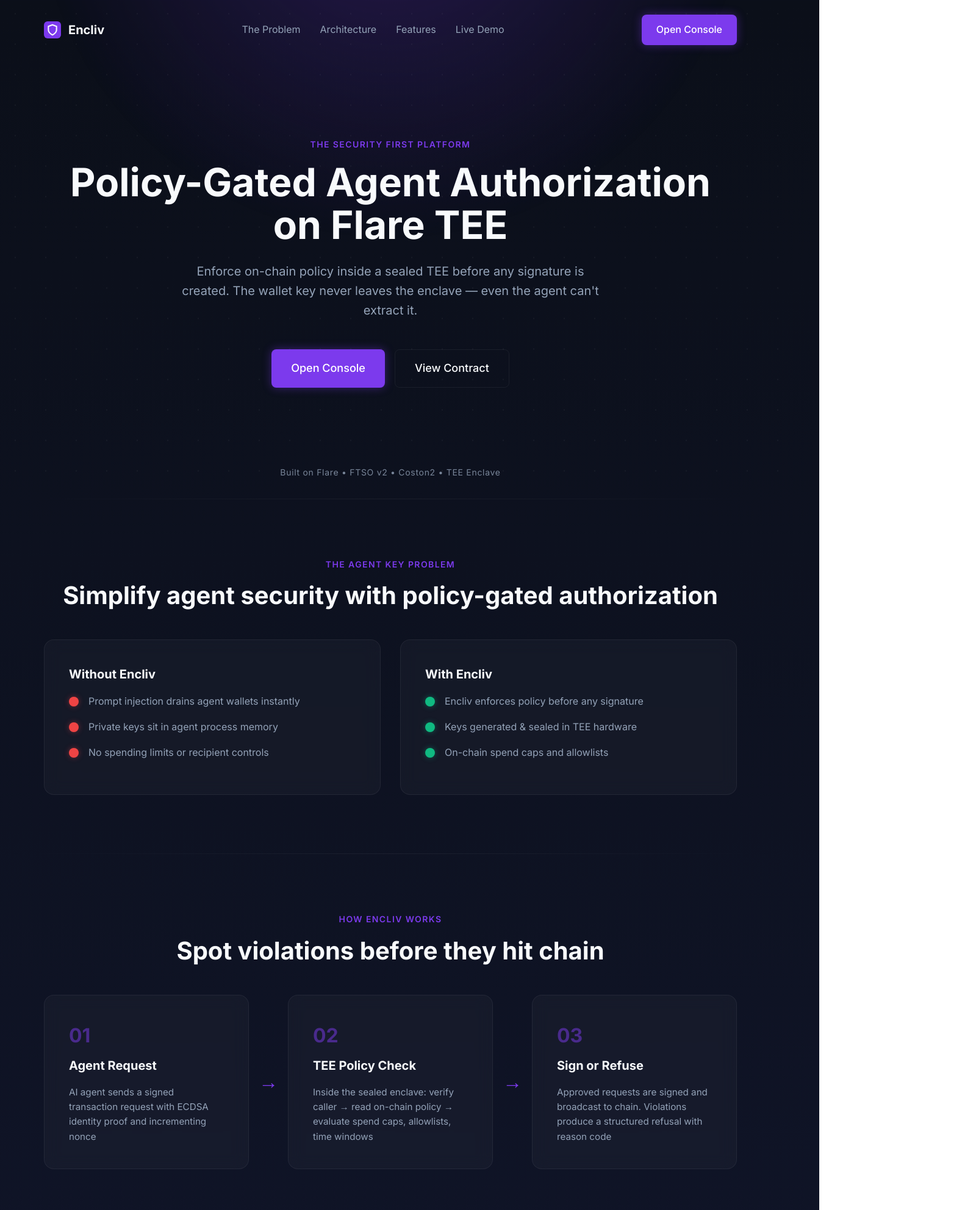
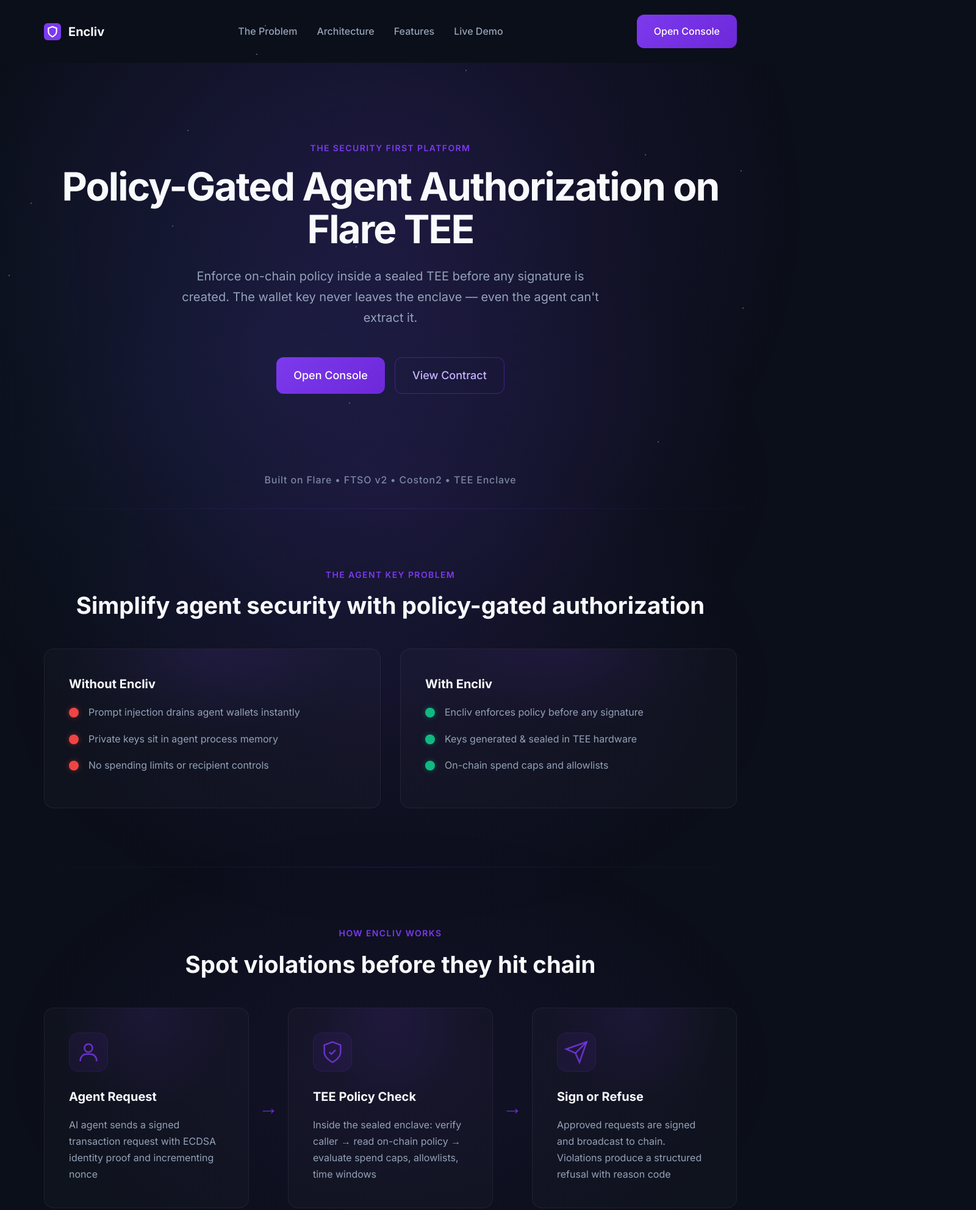
Before and after one commit to GreatSage-dev/Encliv, a plain HTML site: page website/index.html in a window 1280 px wide. Shown: the top 1985 px of the page at 61% size, 1600 px wide, since content can reach past the window. Drawn offline with Linux system fonts and the light colour scheme.

Commit message:
feat: ultra-premium UI - inner card lights, rich SVG icons, aurora hero glow, floating particles

```diff
--- a/website/css/style.css
+++ b/website/css/style.css
@@ -1,14 +1,11 @@
 :root {
   /* Colors */
   --bg-dark: #0B0F19;
-  --bg-darker: #131832;
   --text-heading: #F8FAFC;
   --text-body: #94A3B8;
   --primary: #7C3AED;
-  --primary-hover: #6D28D9;
-  --card-bg: rgba(255, 255, 255, 0.03);
-  --card-border: rgba(255, 255, 255, 0.06);
-  --glow-purple: rgba(124, 58, 237, 0.5);
+  --primary-glow: rgba(124, 58, 237, 0.4);
+  --blue-glow: rgba(59, 130, 246, 0.08);
 }
 
 * {
@@ -20,52 +17,13 @@
 body {
   font-family: 'Inter', sans-serif;
   background-color: var(--bg-dark);
-  background: linear-gradient(180deg, var(--bg-dark) 0%, var(--bg-darker) 100%);
   color: var(--text-body);
-  line-height: 1.6;
+  line-height: 1.7;
   overflow-x: hidden;
 }
 
 html {
   scroll-behavior: smooth;
-}
-
-/* Background Effects */
-.light-rays {
-  position: absolute;
-  top: -20%;
-  left: 50%;
-  transform: translateX(-50%);
-  width: 100vw;
-  height: 80vh;
-  background: radial-gradient(circle at top center, rgba(124, 58, 237, 0.25) 0%, transparent 60%);
-  pointer-events: none;
-  z-index: -2;
-  animation: pulse-rays 6s infinite alternate;
-}
-
-@keyframes pulse-rays {
-  0% { opacity: 0.6; transform: translateX(-50%) scale(1); }
-  100% { opacity: 1; transform: translateX(-50%) scale(1.1); }
-}
-
-.particles {
-  position: fixed;
-  top: 0;
-  left: 0;
-  width: 100vw;
-  height: 100vh;
-  pointer-events: none;
-  z-index: -1;
-  background-image: radial-gradient(rgba(255, 255, 255, 0.1) 1px, transparent 1px);
-  background-size: 50px 50px;
-  animation: move-particles 100s linear infinite;
-  opacity: 0.5;
-}
-
-@keyframes move-particles {
-  0% { transform: translateY(0); }
-  100% { transform: translateY(-50px); }
 }
 
 /* Typography */
@@ -75,7 +33,7 @@
 }
 
 .section-title {
-  font-size: 2.5rem;
+  font-size: clamp(1.75rem, 3vw, 2.5rem);
   margin-bottom: 3rem;
   line-height: 1.2;
 }
@@ -101,21 +59,87 @@
   color: #10b981;
 }
 
+.section-desc {
+  font-size: 1.125rem;
+  max-width: 600px;
+  margin: 0 auto 2rem;
+}
+
 /* Layout */
 .container {
   max-width: 1200px;
   margin: 0 auto;
   padding: 0 2rem;
+  position: relative;
+  z-index: 1;
 }
 
 .section {
   padding: 6rem 0;
+  position: relative;
+}
+
+/* Ambient Light for Every Section */
+.section::before {
+  content: '';
+  position: absolute;
+  top: 50%;
+  left: 50%;
+  transform: translate(-50%, -50%);
+  width: 100vw;
+  height: 100vh;
+  background: radial-gradient(ellipse at center, rgba(124, 58, 237, 0.08) 0%, transparent 70%);
+  pointer-events: none;
+  z-index: 0;
+}
+
+.section-hero::before {
+  content: '';
+  position: absolute;
+  top: 0;
+  left: 50%;
+  transform: translateX(-50%);
+  width: 150vw;
+  height: 150vh;
+  background:
+    radial-gradient(circle at 50% 20%, rgba(124, 58, 237, 0.15) 0%, transparent 50%),
+    radial-gradient(circle at 40% 40%, rgba(59, 130, 246, 0.08) 0%, transparent 50%);
+  pointer-events: none;
+  z-index: 0;
 }
 
 .divider {
   height: 1px;
   width: 100%;
-  background: linear-gradient(90deg, transparent, var(--card-border), transparent);
+  background: linear-gradient(to right, transparent, rgba(124, 58, 237, 0.2), transparent);
+}
+
+/* Particles */
+.particles-container {
+  position: fixed;
+  top: 0;
+  left: 0;
+  width: 100vw;
+  height: 100vh;
+  pointer-events: none;
+  z-index: 0;
+  overflow: hidden;
+}
+
+.particle {
+  position: absolute;
+  width: 2px;
+  height: 2px;
+  background-color: rgba(255, 255, 255, 0.4);
+  border-radius: 50%;
+  animation: float-particle linear infinite;
+}
+
+@keyframes float-particle {
+  from { transform: translateY(100vh); opacity: 0; }
+  10% { opacity: 1; }
+  90% { opacity: 1; }
+  to { transform: translateY(-100vh); opacity: 0; }
 }
 
 /* Buttons */
@@ -123,8 +147,7 @@
   display: inline-flex;
   align-items: center;
   justify-content: center;
-  padding: 0.75rem 1.5rem;
-  border-radius: 8px;
+  border-radius: 12px;
   font-weight: 500;
   text-decoration: none;
   transition: all 0.3s ease;
@@ -134,31 +157,32 @@
 }
 
 .btn-primary {
-  background-color: var(--primary);
+  background: linear-gradient(135deg, #7C3AED, #6D28D9);
   color: white;
-  box-shadow: 0 0 15px rgba(124, 58, 237, 0.4);
+  padding: 14px 28px;
+  outline: 2px solid transparent;
+  outline-offset: 2px;
 }
 
 .btn-primary:hover {
-  background-color: var(--primary-hover);
-  box-shadow: 0 0 25px rgba(124, 58, 237, 0.6);
+  filter: brightness(1.1);
+  outline-color: rgba(124, 58, 237, 0.5);
   transform: translateY(-2px);
 }
 
 .btn-outline {
   background-color: transparent;
-  color: var(--text-heading);
-  border: 1px solid var(--card-border);
+  color: #C4B5FD;
+  border: 1px solid rgba(124, 58, 237, 0.4);
+  padding: 14px 28px;
 }
 
 .btn-outline:hover {
-  background-color: var(--card-bg);
-  border-color: var(--primary);
+  border-color: rgba(124, 58, 237, 0.8);
   transform: translateY(-2px);
 }
 
 .btn-lg {
-  padding: 1rem 2rem;
   font-size: 1.125rem;
 }
 
@@ -192,6 +216,7 @@
   display: flex;
   align-items: center;
   justify-content: center;
+  color: white;
 }
 
 .nav-links {
@@ -203,6 +228,7 @@
   color: var(--text-body);
   text-decoration: none;
   transition: color 0.3s ease;
+  font-weight: 500;
 }
 
 .nav-links a:hover {
@@ -215,7 +241,8 @@
 }
 
 .hero-title {
-  font-size: 4rem;
+  font-size: clamp(2.5rem, 5vw, 4rem);
+  letter-spacing: -0.03em;
   margin-bottom: 1.5rem;
   line-height: 1.1;
 }
@@ -238,25 +265,37 @@
 }
 
 .trust-text {
-  font-size: 0.875rem;
+  font-size: 1rem;
   color: var(--text-body);
   letter-spacing: 0.05em;
   opacity: 0.8;
+  font-weight: 500;
 }
 
 /* Glass Cards */
 .glass-card {
-  background: var(--card-bg);
-  border: 1px solid var(--card-border);
-  backdrop-filter: blur(12px);
-  -webkit-backdrop-filter: blur(12px);
+  background: rgba(255, 255, 255, 0.02);
+  border: 1px solid rgba(255, 255, 255, 0.06);
   border-radius: 16px;
   padding: 2.5rem;
-  transition: all 0.4s ease;
+  position: relative;
+  overflow: hidden;
+  transition: transform 0.3s ease, background 0.3s ease, border-color 0.3s ease;
+}
+
+.glass-card::before {
+  content: '';
+  position: absolute;
+  top: 0;
+  left: 0;
+  width: 100%;
+  height: 60%;
+  background: radial-gradient(ellipse at top center, rgba(124, 58, 237, 0.1) 0%, transparent 60%);
+  pointer-events: none;
 }
 
 .glass-card:hover {
-  box-shadow: 0 10px 30px var(--glow-purple);
+  background: rgba(255, 255, 255, 0.04);
   border-color: rgba(124, 58, 237, 0.3);
   transform: translateY(-5px);
 }
@@ -265,11 +304,15 @@
   font-size: 1.25rem;
   margin-bottom: 1rem;
   color: var(--text-heading);
+  position: relative;
+  z-index: 1;
 }
 
 .card-desc {
-  font-size: 0.95rem;
+  font-size: 1rem;
   color: var(--text-body);
+  position: relative;
+  z-index: 1;
 }
 
 /* Comparison Grid */
@@ -282,6 +325,8 @@
 .check-list {
   list-style: none;
   padding: 0;
+  position: relative;
+  z-index: 1;
 }
 
 .check-list li {
@@ -295,7 +340,7 @@
   content: '';
   position: absolute;
   left: 0;
-  top: 5px;
+  top: 6px;
   width: 16px;
   height: 16px;
   border-radius: 50%;
@@ -324,18 +369,23 @@
   text-align: left;
 }
 
-.flow-number {
-  color: var(--primary);
-  font-size: 2rem;
-  font-weight: 700;
-  margin-bottom: 0.5rem;
-  opacity: 0.5;
+.flow-icon {
+  width: 64px;
+  height: 64px;
+  border-radius: 16px;
+  background: rgba(124, 58, 237, 0.08);
+  border: 1px solid rgba(124, 58, 237, 0.15);
+  display: flex;
+  align-items: center;
+  justify-content: center;
+  margin-bottom: 1.5rem;
+  position: relative;
+  z-index: 1;
 }
 
 .flow-arrow {
   font-size: 2rem;
-  color: var(--primary);
-  opacity: 0.5;
+  color: rgba(124, 58, 237, 0.8);
 }
 
 /* Features Grid */
@@ -346,8 +396,22 @@
 }
 
 .feature-icon {
-  font-size: 2rem;
+  width: 64px;
+  height: 64px;
+  border-radius: 16px;
+  background: rgba(124, 58, 237, 0.08);
+  border: 1px solid rgba(124, 58, 237, 0.15);
+  display: flex;
+  align-items: center;
+  justify-content: center;
   margin-bottom: 1.5rem;
+  position: relative;
+  z-index: 1;
+}
+
+/* Demo Actions */
+.demo-actions {
+  margin-top: 2rem;
 }
 
 /* Footer */
@@ -383,7 +447,7 @@
 
 .footer-bottom {
   text-align: center;
-  border-top: 1px solid var(--card-border);
+  border-top: 1px solid rgba(255, 255, 255, 0.06);
   padding-top: 2rem;
 }
 
@@ -413,9 +477,6 @@
 }
 
 @media (max-width: 768px) {
-  .hero-title {
-    font-size: 3rem;
-  }
   .comparison-grid {
     grid-template-columns: 1fr;
   }
@@ -427,6 +488,6 @@
     gap: 2rem;
   }
   .nav-links {
-    display: none; /* simple mobile nav */
+    display: none;
   }
 }
--- a/website/index.html
+++ b/website/index.html
@@ -24,14 +24,27 @@
             }, { threshold: 0.1 });
 
             document.querySelectorAll('.animate-on-scroll').forEach(el => observer.observe(el));
+
+            // Generate particles
+            const particlesContainer = document.querySelector('.particles-container');
+            if (particlesContainer) {
+                for (let i = 0; i < 30; i++) {
+                    const particle = document.createElement('div');
+                    particle.classList.add('particle');
+                    particle.style.left = Math.random() * 100 + 'vw';
+                    particle.style.top = Math.random() * 100 + 'vh';
+                    particle.style.animationDuration = (Math.random() * 20 + 10) + 's';
+                    particle.style.animationDelay = '-' + (Math.random() * 20) + 's';
+                    particlesContainer.appendChild(particle);
+                }
+            }
         });
     </script>
 </head>
 <body>
 
-    <!-- Light Rays and Particles -->
-    <div class="light-rays"></div>
-    <div class="particles"></div>
+    <!-- Particles -->
+    <div class="particles-container"></div>
 
     <!-- Navigation -->
     <nav class="navbar">
@@ -57,7 +70,7 @@
     </nav>
 
     <!-- Hero Section -->
-    <header class="hero section">
+    <header class="hero section section-hero">
         <div class="container text-center">
             <div class="section-label animate-on-scroll">The security first platform</div>
             <h1 class="hero-title animate-on-scroll">Policy-Gated Agent Authorization on Flare TEE</h1>
@@ -122,19 +135,25 @@
             <h2 class="section-title animate-on-scroll">Spot violations before they hit chain</h2>
             <div class="arch-flow">
                 <div class="glass-card flow-card animate-on-scroll">
-                    <div class="flow-number">01</div>
+                    <div class="flow-icon">
+                        <svg width="40" height="40" viewBox="0 0 24 24" fill="none" stroke="rgba(124,58,237,0.8)" stroke-width="1.5"><circle cx="12" cy="8" r="4"/><path d="M4 21v-1a6 6 0 0 1 6-6h4a6 6 0 0 1 6 6v1"/></svg>
+                    </div>
                     <h3 class="card-title">Agent Request</h3>
                     <p class="card-desc">AI agent sends a signed transaction request with ECDSA identity proof and incrementing nonce</p>
                 </div>
                 <div class="flow-arrow animate-on-scroll" style="transition-delay: 0.1s;">→</div>
                 <div class="glass-card flow-card animate-on-scroll" style="transition-delay: 0.2s;">
-                    <div class="flow-number">02</div>
+                    <div class="flow-icon">
+                        <svg width="40" height="40" viewBox="0 0 24 24" fill="none" stroke="rgba(124,58,237,0.8)" stroke-width="1.5"><path d="M12 22s8-4 8-10V5l-8-3-8 3v7c0 6 8 10 8 10z"/><path d="M9 12l2 2 4-4"/></svg>
+                    </div>
                     <h3 class="card-title">TEE Policy Check</h3>
                     <p class="card-desc">Inside the sealed enclave: verify caller → read on-chain policy → evaluate spend caps, allowlists, time windows</p>
                 </div>
                 <div class="flow-arrow animate-on-scroll" style="transition-delay: 0.3s;">→</div>
                 <div class="glass-card flow-card animate-on-scroll" style="transition-delay: 0.4s;">
-                    <div class="flow-number">03</div>
+                    <div class="flow-icon">
+                        <svg width="40" height="40" viewBox="0 0 24 24" fill="none" stroke="rgba(124,58,237,0.8)" stroke-width="1.5"><path d="M22 2L11 13"/><path d="M22 2L15 22l-4-9-9-4z"/></svg>
+                    </div>
                     <h3 class="card-title">Sign or Refuse</h3>
                     <p class="card-desc">Approved requests are signed and broadcast to chain. Violations produce a structured refusal with reason code</p>
                 </div>
@@ -151,32 +170,44 @@
             <h2 class="section-title animate-on-scroll">More than a wallet guard</h2>
             <div class="features-grid">
                 <div class="glass-card feature-card animate-on-scroll">
-                    <div class="feature-icon">🛡️</div>
+                    <div class="feature-icon">
+                        <svg width="40" height="40" viewBox="0 0 24 24" fill="none" stroke="rgba(124,58,237,0.8)" stroke-width="1.5" stroke-linecap="round" stroke-linejoin="round"><path d="M12 22s8-4 8-10V5l-8-3-8 3v7c0 6 8 10 8 10z"/><circle cx="12" cy="11" r="2"/><path d="M12 13v3"/><path d="M10.5 16h3"/></svg>
+                    </div>
                     <h3 class="card-title">In-Enclave Keygen</h3>
                     <p class="card-desc">Private key generated inside the TEE at boot using hardware entropy. Never imported, exported, logged, or exposed to any external process.</p>
                 </div>
                 <div class="glass-card feature-card animate-on-scroll" style="transition-delay: 0.1s;">
-                    <div class="feature-icon">⛓️</div>
+                    <div class="feature-icon">
+                        <svg width="40" height="40" viewBox="0 0 24 24" fill="none" stroke="rgba(124,58,237,0.8)" stroke-width="1.5" stroke-linecap="round" stroke-linejoin="round"><path d="M14 2H6a2 2 0 0 0-2 2v16a2 2 0 0 0 2 2h12a2 2 0 0 0 2-2V8z"/><polyline points="14 2 14 8 20 8"/><path d="M9 15l2 2 4-4"/></svg>
+                    </div>
                     <h3 class="card-title">On-Chain Policy</h3>
                     <p class="card-desc">Spend caps, allowlists, and time windows stored on-chain in EnclivPolicyRegistry. Publicly verifiable and tamper-evident.</p>
                 </div>
                 <div class="glass-card feature-card animate-on-scroll" style="transition-delay: 0.2s;">
-                    <div class="feature-icon">🔐</div>
+                    <div class="feature-icon">
+                        <svg width="40" height="40" viewBox="0 0 24 24" fill="none" stroke="rgba(124,58,237,0.8)" stroke-width="1.5" stroke-linecap="round" stroke-linejoin="round"><path d="M2 12C2 6.5 6.5 2 12 2a10 10 0 0 1 8 4"/><path d="M5 19.5C5.5 18 6 15 6 12c0-3.5 2.5-6 6-6a6 6 0 0 1 5 2.5"/><path d="M8.5 22c.3-2 .5-5 .5-8 0-2.2 1.3-4 3-4s3 1.8 3 4c0 2-.3 4-.5 5.5"/><path d="M12 18c0-1.7.2-3.3.5-5"/></svg>
+                    </div>
                     <h3 class="card-title">Caller Authentication</h3>
                     <p class="card-desc">ECDSA signature recovery verifies every request comes from the registered agent owner. Impersonation is cryptographically impossible.</p>
                 </div>
                 <div class="glass-card feature-card animate-on-scroll">
-                    <div class="feature-icon">🔄</div>
+                    <div class="feature-icon">
+                        <svg width="40" height="40" viewBox="0 0 24 24" fill="none" stroke="rgba(124,58,237,0.8)" stroke-width="1.5" stroke-linecap="round" stroke-linejoin="round"><path d="M12 22s8-4 8-10V5l-8-3-8 3v7c0 6 8 10 8 10z"/><path d="M14.5 9l-1.5 1.5L14.5 12"/><path d="M13 10.5a2.5 2.5 0 1 1-2 4"/></svg>
+                    </div>
                     <h3 class="card-title">Replay Protection</h3>
                     <p class="card-desc">Incrementing nonces bound to the enclave address prevent captured requests from being resubmitted — even after TEE restart.</p>
                 </div>
                 <div class="glass-card feature-card animate-on-scroll" style="transition-delay: 0.1s;">
-                    <div class="feature-icon">📊</div>
+                    <div class="feature-icon">
+                        <svg width="40" height="40" viewBox="0 0 24 24" fill="none" stroke="rgba(124,58,237,0.8)" stroke-width="1.5" stroke-linecap="round" stroke-linejoin="round"><rect x="3" y="12" width="4" height="8" rx="1"/><rect x="10" y="8" width="4" height="12" rx="1"/><rect x="17" y="4" width="4" height="16" rx="1"/><path d="M3 4l6 4 6-2 6-2"/></svg>
+                    </div>
                     <h3 class="card-title">On-Chain Spend Tracking</h3>
                     <p class="card-desc">Spend counters live on-chain, not in TEE memory. Enclave restarts cannot silently zero your spend counters or bypass caps.</p>
                 </div>
                 <div class="glass-card feature-card animate-on-scroll" style="transition-delay: 0.2s;">
-                    <div class="feature-icon">🌐</div>
+                    <div class="feature-icon">
+                        <svg width="40" height="40" viewBox="0 0 24 24" fill="none" stroke="rgba(124,58,237,0.8)" stroke-width="1.5" stroke-linecap="round" stroke-linejoin="round"><circle cx="6" cy="6" r="3"/><circle cx="18" cy="6" r="3"/><circle cx="12" cy="18" r="3"/><line x1="8.5" y1="7.5" x2="10" y2="15.5"/><line x1="15.5" y1="7.5" x2="14" y2="15.5"/><line x1="9" y1="6" x2="15" y2="6"/></svg>
+                    </div>
                     <h3 class="card-title">Multi-Agent Registry</h3>
                     <p class="card-desc">Any agent can register with its own independent policy. Encliv is infrastructure, not a single-use wallet — designed for fleet-scale deployment.</p>
                 </div>
@@ -218,7 +249,7 @@
                 <div class="footer-links">
                     <a href="https://coston2-explorer.flare.network/address/0xdE9a752440d0ba74FDC66F647c4a8437CA8C87De#code" target="_blank">Contract Address</a>
                     <a href="console.html">Console</a>
-                    <a href="#how-it-works">How It Works</a>
+                    <a href="#architecture">How It Works</a>
                 </div>
             </div>
             <div class="footer-bottom">
```
